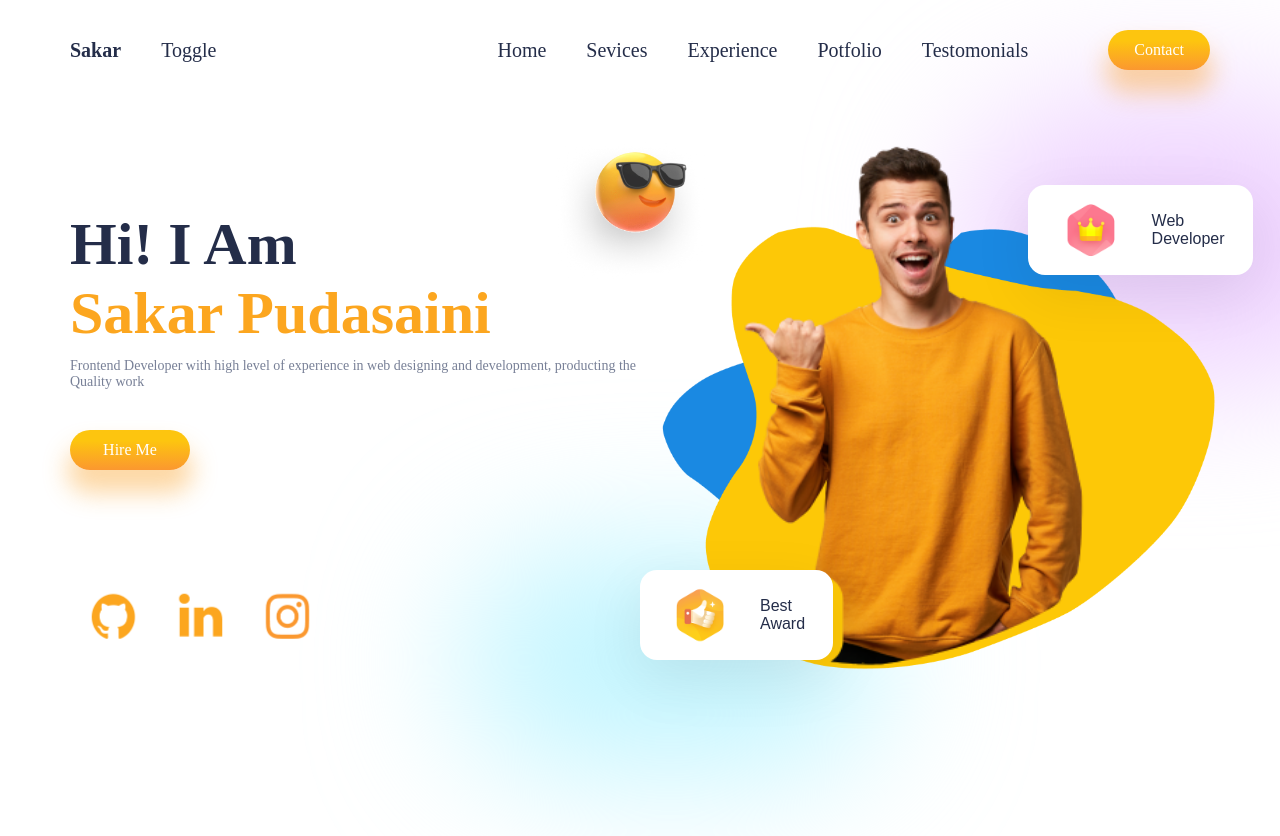
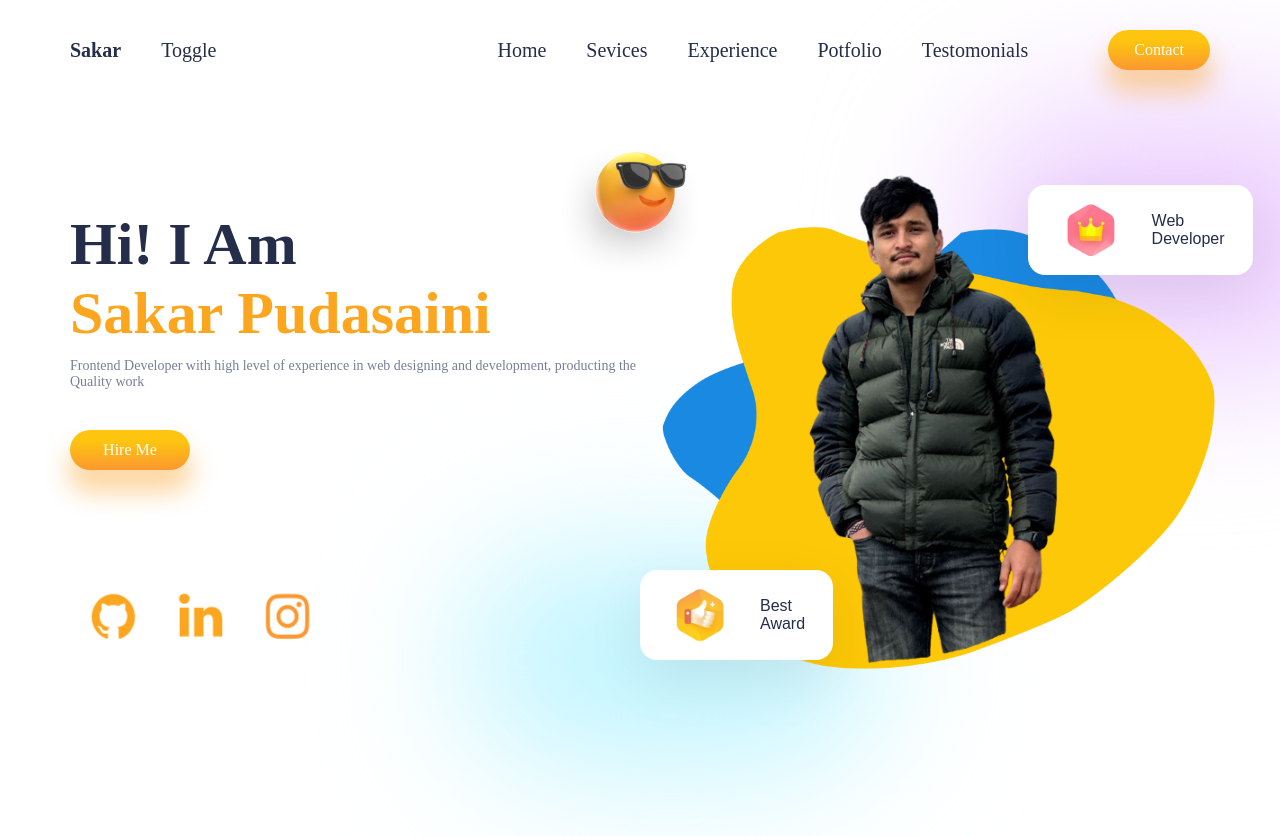
Before and after one commit to Fear110/MyProfile, a React (Create React App) app: page / in a window 1280 px wide. Built offline with nearby package versions, Linux system fonts and the light colour scheme; a web font is replaced by a local one.

Commit message:
Intro Section is done

```diff
--- a/src/components/Intro/Intro.css
+++ b/src/components/Intro/Intro.css
@@ -75,19 +75,20 @@
 }
 
 .i-right > :nth-child(3) {
-  transform: scale(1.4);
-  left: 25%;
+  transform: scale(0.9);
+  left: 7%;
+  top: -12.79%;
 }
-.floatimg1{
+.floatimg1 {
   top: -4%;
   left: 68%;
 }
-.floatimg2{
+.floatimg2 {
   top: 18rem;
   left: 0rem;
 }
 
-.floatimg0{
+.floatimg0 {
   transform: scale(0.6);
   top: -19%;
   left: -24%;
@@ -95,7 +96,7 @@
   padding: 0;
 }
 
-.blur{
+.blur {
   background: rgb(238, 210, 255);
   position: absolute;
   width: 22rem;
@@ -107,8 +108,8 @@
   left: 56%;
   filter: blur(72px);
 }
-.bluebur{
-  background:#C1F5FF;
+.bluebur {
+  background: #c1f5ff;
   top: 17rem;
   width: 21rem;
   height: 11rem;
--- a/src/components/Intro/Intro.jsx
+++ b/src/components/Intro/Intro.jsx
@@ -6,6 +6,8 @@ import Instagram from '../../img/instagram.png';
 import Vector1 from '../../img/Vector1.png';
 import Vector2 from '../../img/Vector2.png';
 import boy from '../../img/boy.png';
+import pp from '../../img/pp.png';
+
 import glassesimoji from '../../img/glassesimoji.png';
 import thumbup from '../../img/thumbup.png';
 import crown from '../../img/crown.png';
@@ -57,7 +59,7 @@ const Intro = () => {
           alt=""
         />
         <img
-          src={boy}
+          src={pp}
           alt=""
         />
 
```
Also changed, not shown: src/img/pp.png (added).
